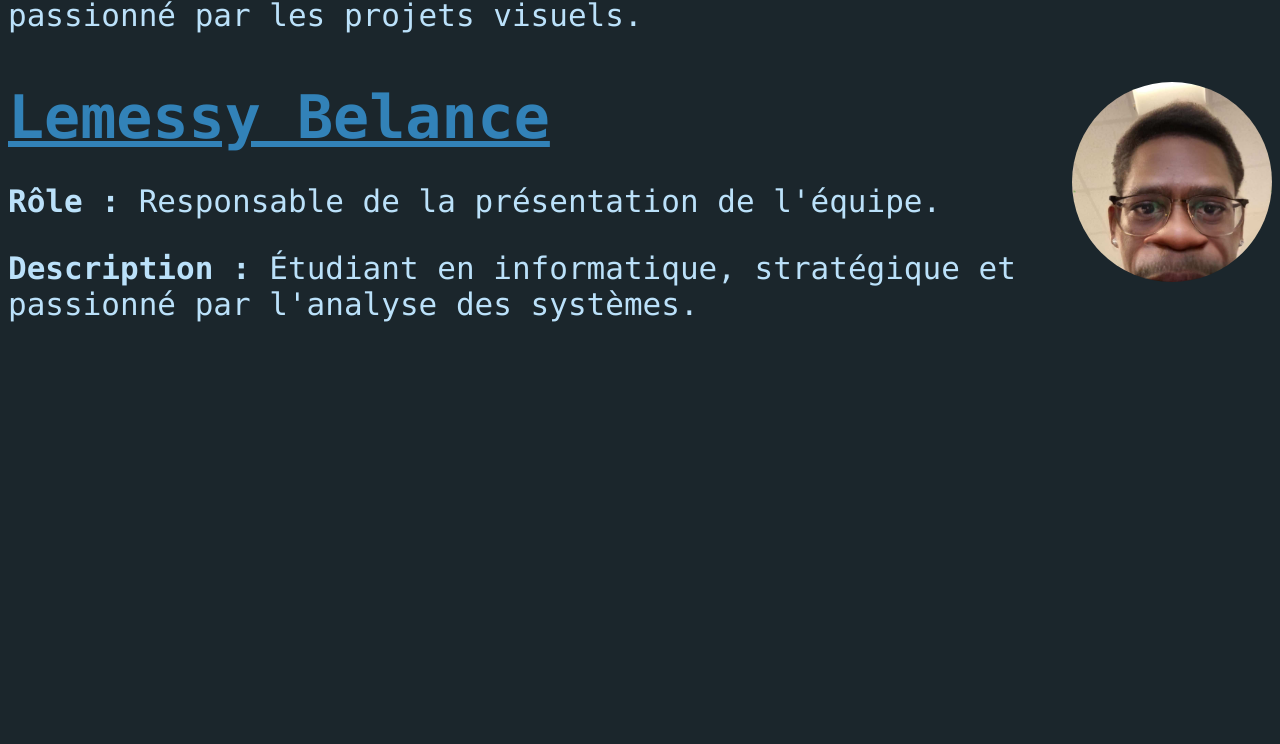
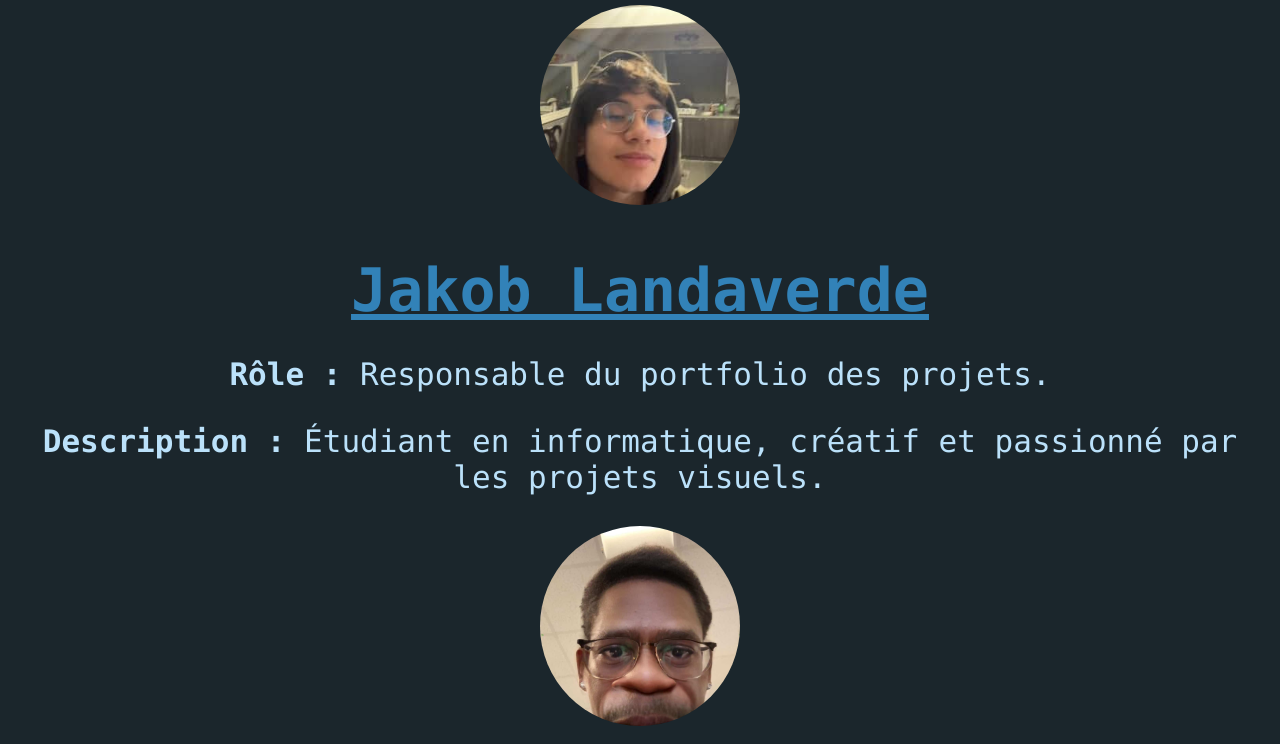
Before and after one commit to Phoenoxi/projet-1, a plain HTML site: page equipe.html in a window 1280 px wide. Shown: the part 774-1518 px from the top of the page. Before the commit the page ends 1127 px from the top, so only its background shows below. Drawn offline with Linux system fonts and the light colour scheme.

Commit message:
mettre les photos au centre

```diff
--- a/style.css
+++ b/style.css
@@ -1,3 +1,4 @@
+/* Centrage de la photo du coéquipier */
 .photo-coequipier {
   width: 200px;
   height: 200px;
@@ -5,20 +6,27 @@
   border-radius: 50%;
   display: block;
   margin-bottom: 0.5em;
-  float: right;
-  margin-left: 30px;
+  margin-left: auto;
+  margin-right: auto;
+  float: none;
 }
+
 .nom-coequipier a {
   color: var(--secondary);
-
 }
 .nom-coequipier a:hover {
   text-decoration: underline;
 }
+
 .nom-coequipier {
   font-size: 60px;
   color: var(--secondary);
   margin-bottom: 0.2em;
+  text-align: center;
+}
+/* Centrer le contenu de chaque membre */
+.member {
+  text-align: center;
 }
 /* Import JetBrains Mono (web font) */
 @import url('https://fonts.googleapis.com/css2?family=JetBrains+Mono:wght@400;600;700&display=swap');
```
